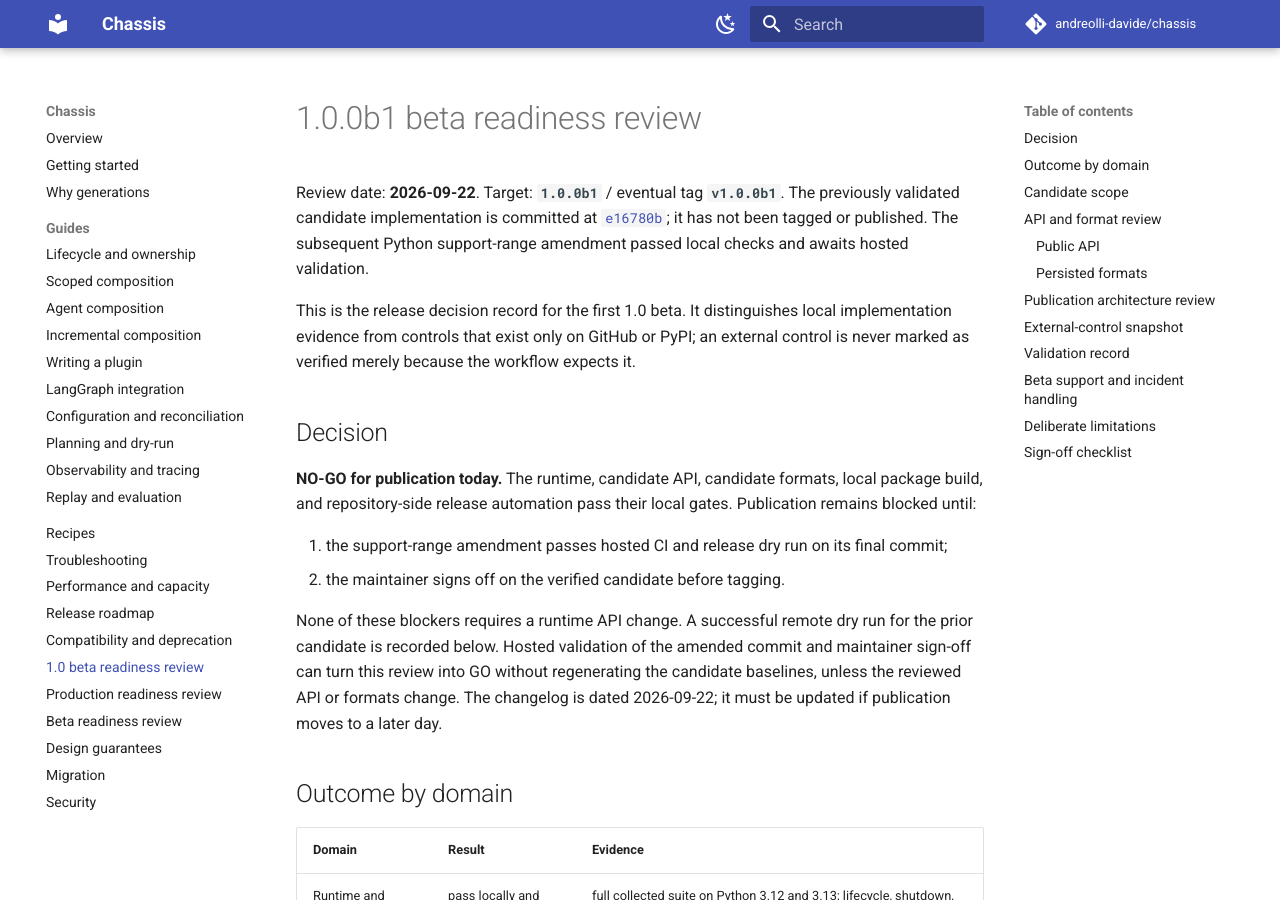
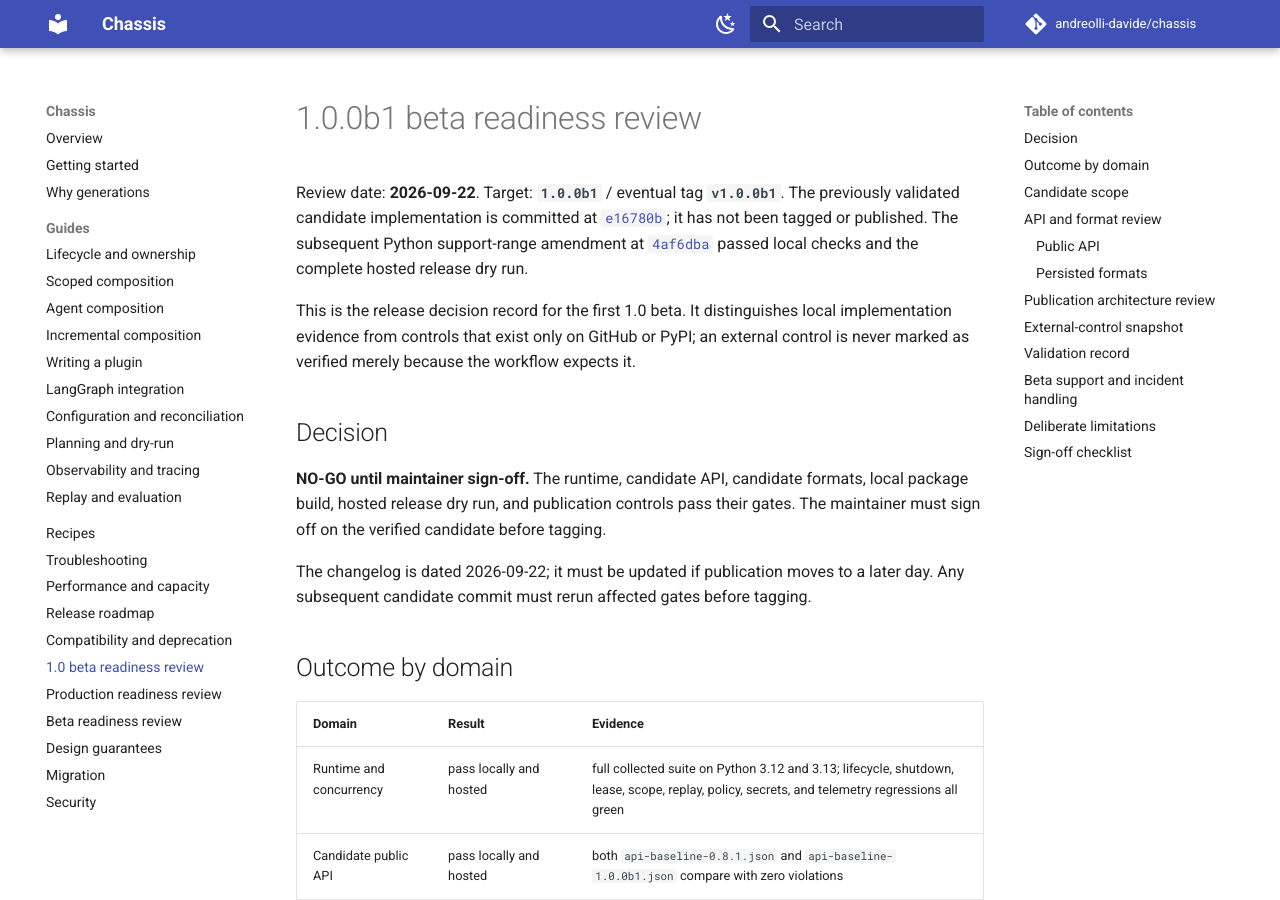
Before and after one commit to andreolli-davide/chassis, an MkDocs documentation site: the page built from docs/1.0-beta-readiness.md, in a window 1280 px wide and 900 px high. Built offline with MkDocs 1.6.1 and Material for MkDocs 9.7.7, drawn with Linux system fonts in a browser that asks for light colours; comment, search, counter and statistics services are not loaded; some of the changed text lies outside the part shown.

Commit message:
docs: record beta candidate validation

```diff
--- a/docs/1.0-beta-readiness.md
+++ b/docs/1.0-beta-readiness.md
@@ -4,7 +4,8 @@
 **`v1.0.0b1`**. The previously validated candidate implementation is committed at
 [`e16780b`](https://github.com/andreolli-davide/chassis/commit/e16780b045a9f0029d96cc6e2e86e9e2f9f22128);
 it has not been tagged or published. The subsequent Python support-range
-amendment passed local checks and awaits hosted validation.
+amendment at [`4af6dba`](https://github.com/andreolli-davide/chassis/commit/4af6dbac82699a0c5b5f0a61e9da51f924b97834)
+passed local checks and the complete hosted release dry run.
 
 This is the release decision record for the first 1.0 beta. It distinguishes
 local implementation evidence from controls that exist only on GitHub or PyPI;
@@ -13,20 +14,14 @@
 
 ## Decision
 
-**NO-GO for publication today.** The runtime, candidate API, candidate formats,
-local package build, and repository-side release automation pass their local
-gates. Publication remains blocked until:
+**NO-GO until maintainer sign-off.** The runtime, candidate API, candidate
+formats, local package build, hosted release dry run, and publication controls
+pass their gates. The maintainer must sign off on the verified candidate before
+tagging.
 
-1. the support-range amendment passes hosted CI and release dry run on its final
-   commit;
-2. the maintainer signs off on the verified candidate before tagging.
-
-None of these blockers requires a runtime API change. A successful remote dry
-run for the prior candidate is recorded below. Hosted validation of the amended
-commit and maintainer sign-off can turn this review into GO without regenerating
-the candidate baselines, unless the reviewed API or formats change. The
-changelog is dated 2026-09-22; it must be updated if publication moves to a
-later day.
+The changelog is dated 2026-09-22; it must be updated if publication moves to a
+later day. Any subsequent candidate commit must rerun affected gates before
+tagging.
 
 ## Outcome by domain
 
@@ -164,12 +159,14 @@
 | Lockfile | `uv lock --check` | pass |
 | Complete hosted CI | [GitHub Actions run 35761845941](https://github.com/andreolli-davide/chassis/actions/runs/35761845941) on `e16780b` | pass: every matrix job green |
 | Complete release dry run | [GitHub Actions run 35761970241](https://github.com/andreolli-davide/chassis/actions/runs/35761970241), `workflow_dispatch`, `dry_run=true` | pass: bundle assembled; PyPI, GitHub Release, and docs deployment skipped |
+| Amended candidate release dry run | [GitHub Actions run 35775973625](https://github.com/andreolli-davide/chassis/actions/runs/35775973625), `workflow_dispatch`, `dry_run=true`, `4af6dba` | pass: complete Python 3.12/3.13 and package matrix, release bundle, and skipped publication jobs |
+| Amended candidate release bundle | downloaded artifact from run 35775973625 | pass: exact wheel, sdist, `SHA256SUMS`, and CycloneDX SBOM; both digests verify; wheel/sdist metadata declares `>=3.12,<3.14` |
 
 The validation record intentionally avoids a fixed test count: collection grows
 as review regressions are added, while the gate is the complete collected suite.
-The hosted runs above cover `e16780b`. The Python support-range amendment passed
-the local suite, Ruff, Pyright, strict docs, lockfile check, and wheel/sdist
-metadata inspection, but needs hosted validation after it is committed.
+The Python support-range amendment passed the local suite, Ruff, Pyright,
+strict docs, lockfile check, wheel/sdist metadata inspection, and the complete
+hosted release dry run on `4af6dba`.
 
 ## Beta support and incident handling
 
@@ -219,8 +216,8 @@
 - [x] No-action 0.9 → 1.0 beta migration documented.
 - [x] Local runtime, compatibility, packaging, security, docs, and workflow gates pass.
 - [x] Prerelease cannot advance the stable docs channel in repository automation.
-- [ ] Support-range amendment committed, pushed, and complete hosted CI green.
-- [ ] Release workflow dry run green on the amended candidate.
+- [x] Support-range amendment committed, pushed, and complete hosted CI green.
+- [x] Release workflow dry run green on the amended candidate.
 - [x] Supported Python versions decided and synchronized: 3.12 and 3.13.
 - [x] Protected `v*` release authority and PyPI approval configured.
 - [x] Changelog dated 2026-09-22; update it if publication moves to another day.
```
